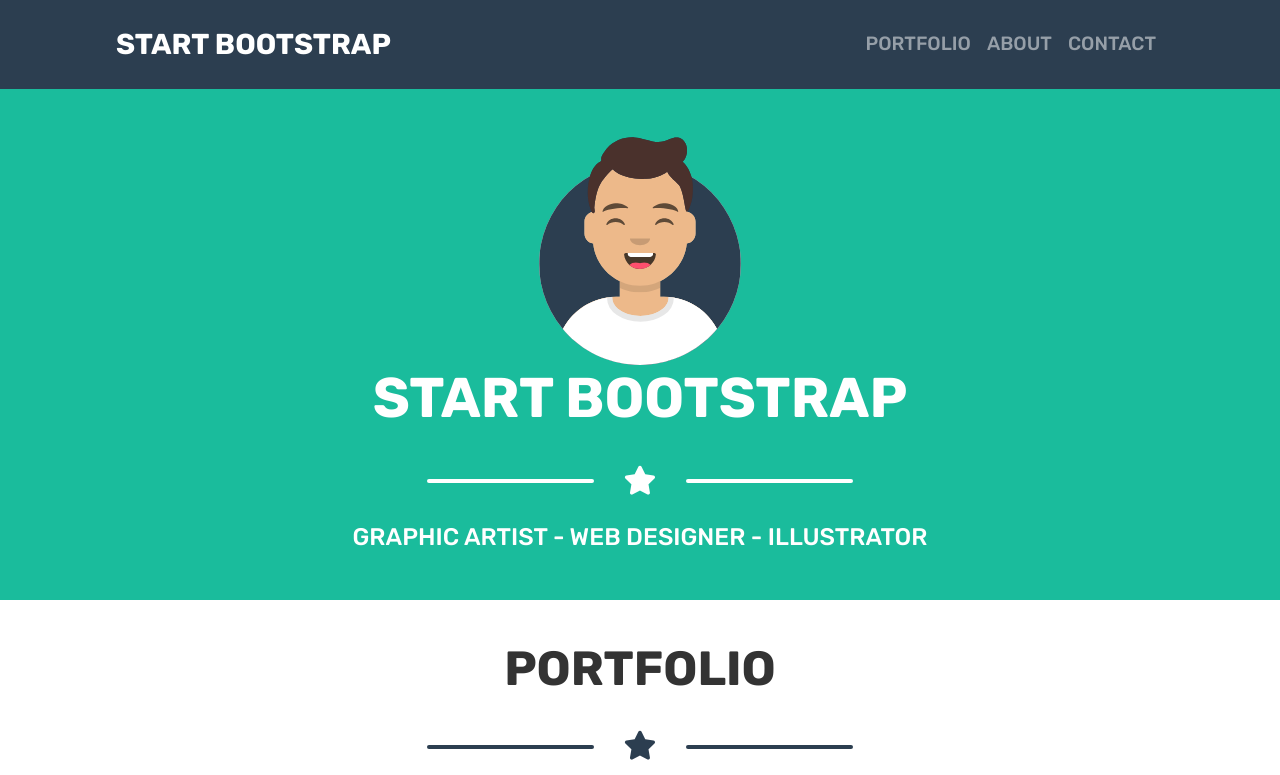
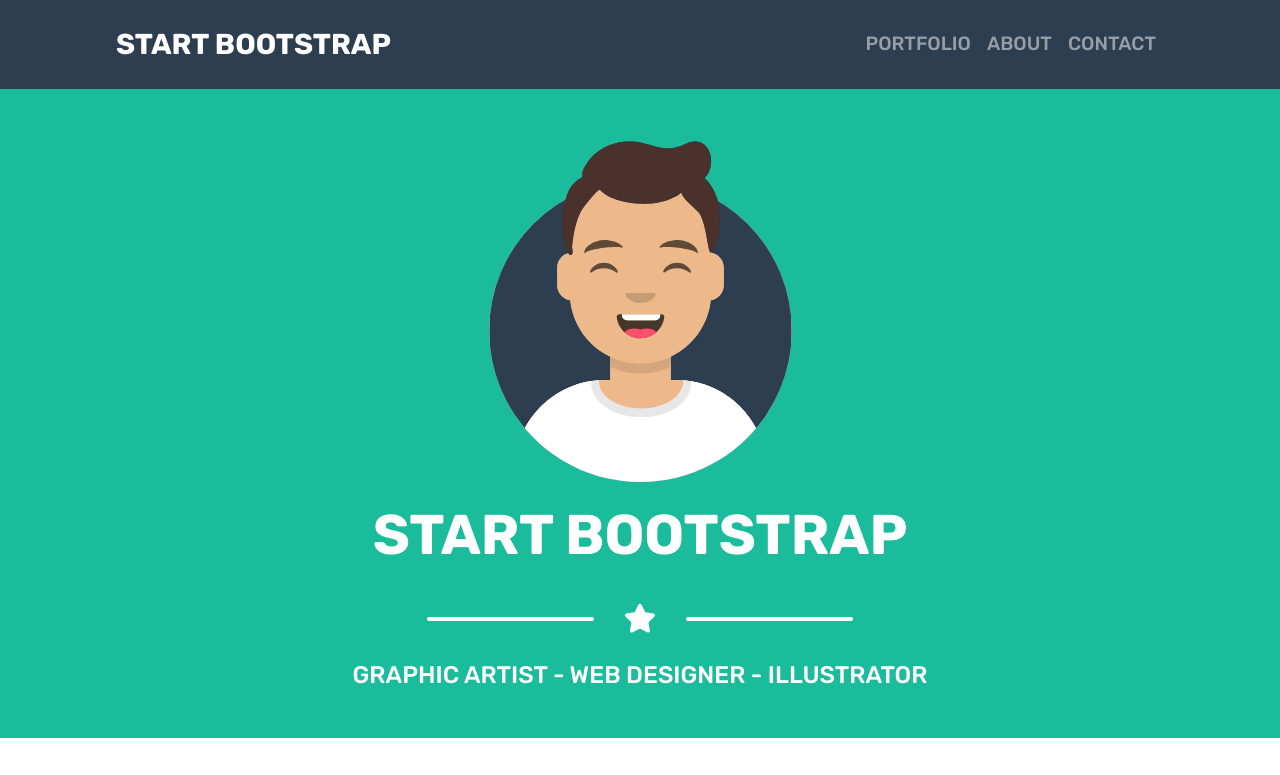
Before and after one commit to banjug/html-css-bootstrap-freelancer, a plain HTML site: page index.html in a window 1280 px wide. Shown: the top 775 px of the page. Drawn offline with nearby package versions, Linux system fonts and the light colour scheme.

Commit message:
mediaquery avatar

```diff
--- a/css/style.css
+++ b/css/style.css
@@ -90,7 +90,14 @@ header #jumbotron {
 }
 
 header #jumbotron img {
-    max-width: 20%;
+    max-width: 50%;
+    margin-bottom: 20px;
+}
+
+@media (min-width: 768px) {
+    header #jumbotron img {
+        max-width: 30%;
+    }
 }
 
 header #jumbotron h1, header #jumbotron h3 {
```
